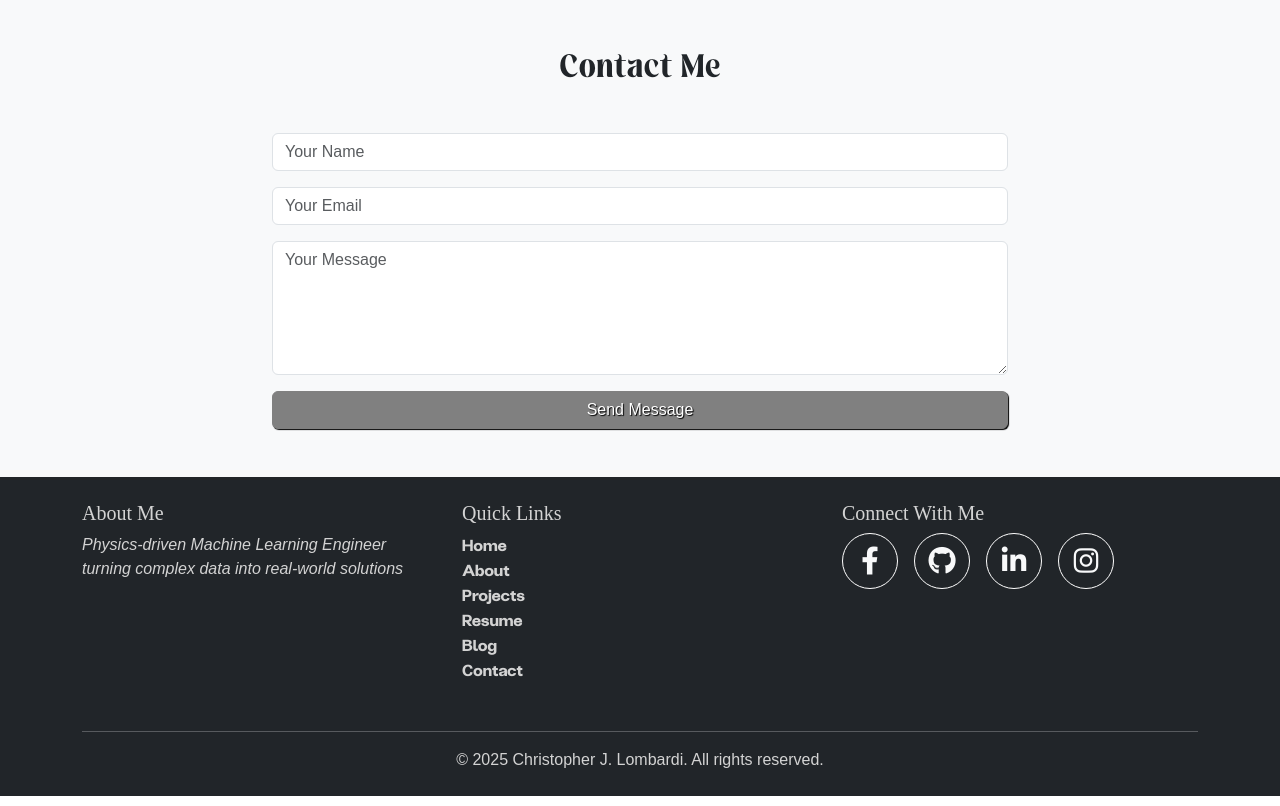
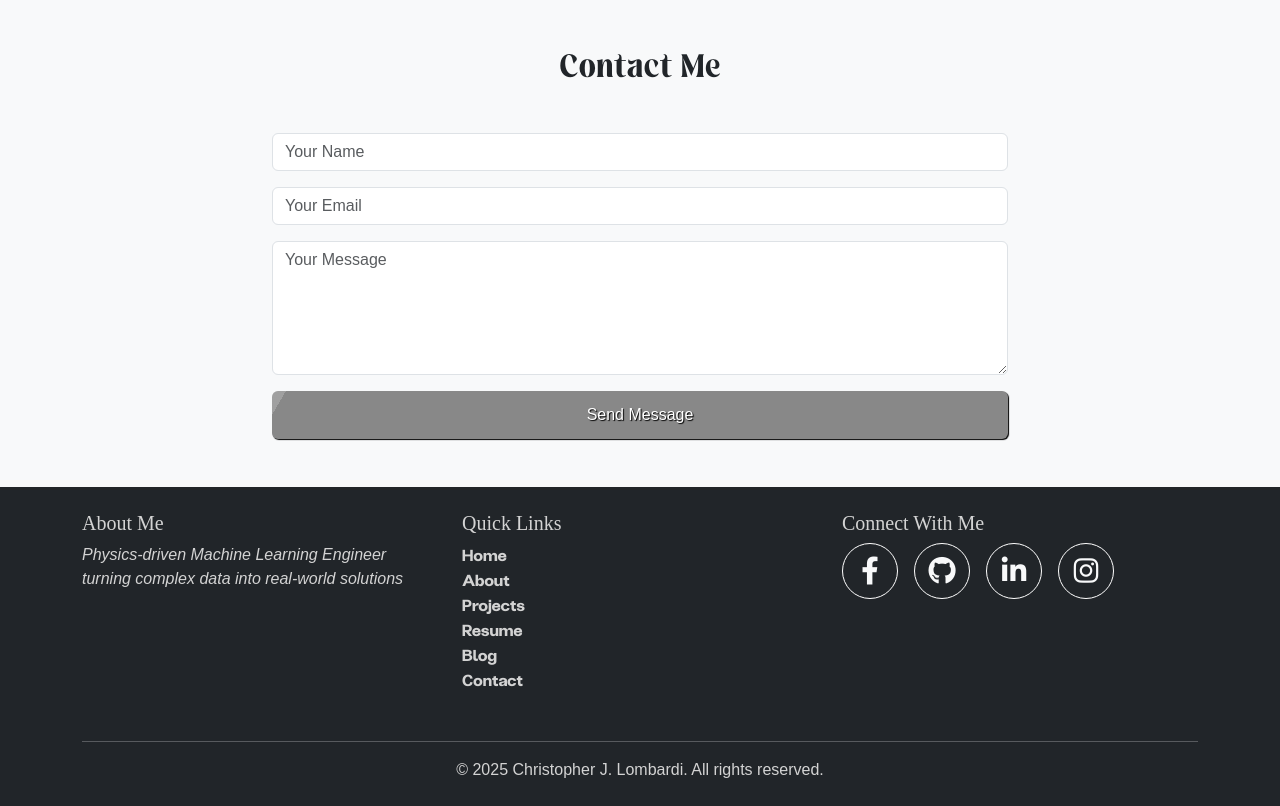
Before and after one commit to c-lombardi23/Portfolio_Website, a Flask app: page / in a window 1280 px wide. Shown: the part 2265-3071 px from the top of the page. Run offline with Flask 3, Linux system fonts and the light colour scheme; some web fonts are replaced.

Commit message:
changed submit button for sending message

```diff
--- a/static/about.css
+++ b/static/about.css
@@ -22,8 +22,8 @@
 }
 
 .custom-jumbotron {
-  background: rgba(255, 255, 255, 0.959);
-  backdrop-filter: blur(4px);
+  background: rgba(255, 255, 255, 0.9);
+  backdrop-filter: blur(15px);
   border-radius: 1rem;
   box-shadow: 0 4px 20px rgba(0, 0, 0, 0.1);
   color: gray;
@@ -38,7 +38,7 @@
   font-family: 'hurin';
 }
 body{
-  background: linear-gradient(rgba(0, 0, 0, 0.7), rgba(0, 0, 0, 0.7))
+  background: linear-gradient(rgba(0, 0, 0, 0.7), rgba(0, 0, 0, 0.7));
 }
 .skill-title {
   padding-top: 15px;
--- a/static/index.css
+++ b/static/index.css
@@ -212,15 +212,32 @@ nav li {
 }
 
 .message-btn {
-    background-color: gray;
-    border-color: gray;
-    box-shadow: 1px 1px 1px black;
-    text-shadow: 1px 1px 1px black;
+
+  overflow: hidden;
+  background-color: #888888;
+  color: #fff;
+  border: none;
+  padding: 0.75rem 1.5rem;
+  cursor: pointer;
+  transition: all 0.35s ease-out;
+  background-image: linear-gradient(
+    120deg,
+    rgba(255, 255, 255, 0.2) 0%,
+    rgba(255, 255, 255, 0.2) 50%,
+    rgba(255, 255, 255, 0) 50%,
+    rgba(255, 255, 255, 0) 100%
+  );
+  background-size: 200% 100%;
+  background-position: -100% 0;
+  box-shadow: 1px 1px 1px black;
+  text-shadow: 1px 1px 1px black;
     font-family: sans-serif;
 }
+
 .message-btn:hover {
-    background-color: rgb(26, 25, 25);
-    border-color: gray;
+  background-position: 0 0;
+  background-color: rgb(26, 25, 25);
+  border-color: gray;
 }
 
 .feature-icon {
--- a/static/portfolio.css
+++ b/static/portfolio.css
@@ -47,6 +47,7 @@ body{
     margin-top: 55px;
 
 }
+
 .card {
   opacity: 0;
     transform: translateY(20px);
--- a/static/resume.css
+++ b/static/resume.css
@@ -11,6 +11,7 @@ body{
     margin-top: 100px;
     margin-bottom: 100px;
 }
+
 .container a {
 
   color: darkgray;
--- a/templates/index.html
+++ b/templates/index.html
@@ -163,6 +163,7 @@
                     <div class="mb-3">
                         <textarea class="form-control" rows="5" name="message" placeholder="Your Message" required></textarea>
                     </div>
+
                     <button type="submit" id="submitBtn" class="message-btn btn btn-primary w-100">Send Message</button>
                 </form>
             </div>
--- a/templates/resume.html
+++ b/templates/resume.html
@@ -8,7 +8,7 @@
 
 {% block content %}
 
-<div class="container move-down p-4 bg-white rounded shadow-sm" style="max-width: 900px;">
+<div class="container frosted-glass move-down p-4 bg-white rounded shadow-sm" style="max-width: 900px;">
   <header class="mb-4">
     <h1 class="display-4">Christopher J. Lombardi</h1>
     <p class="text-muted">
```
